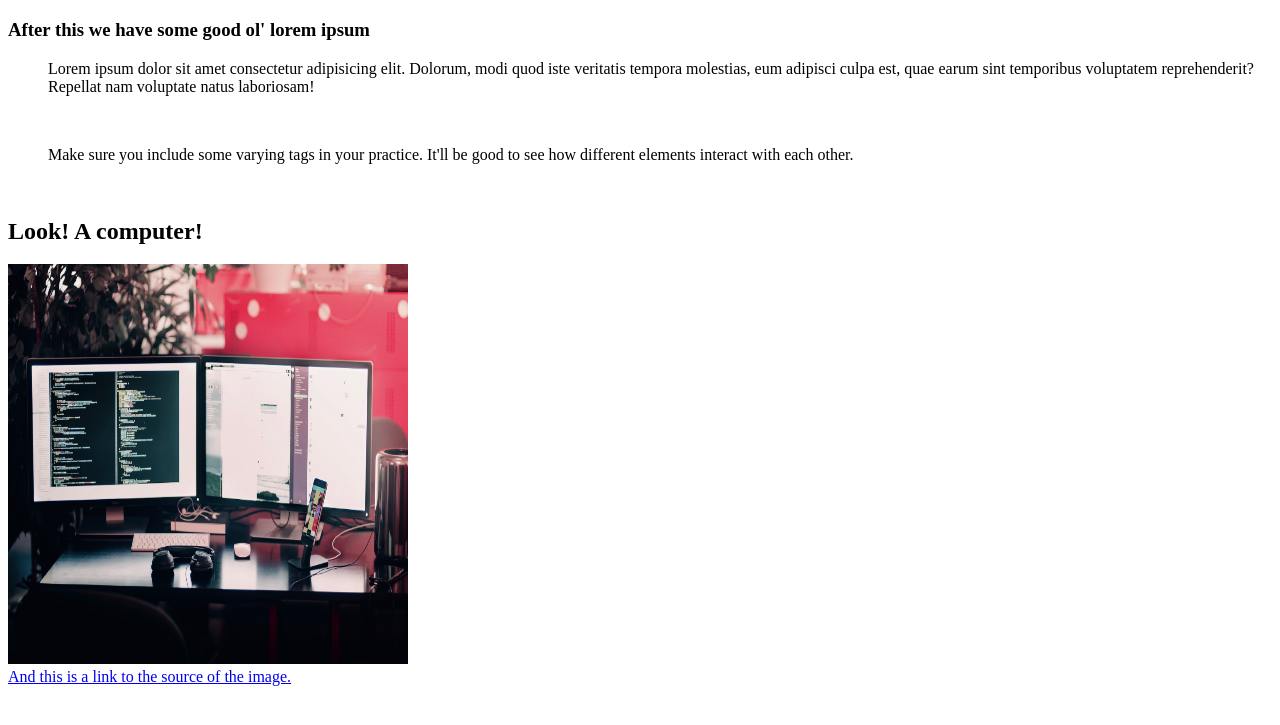
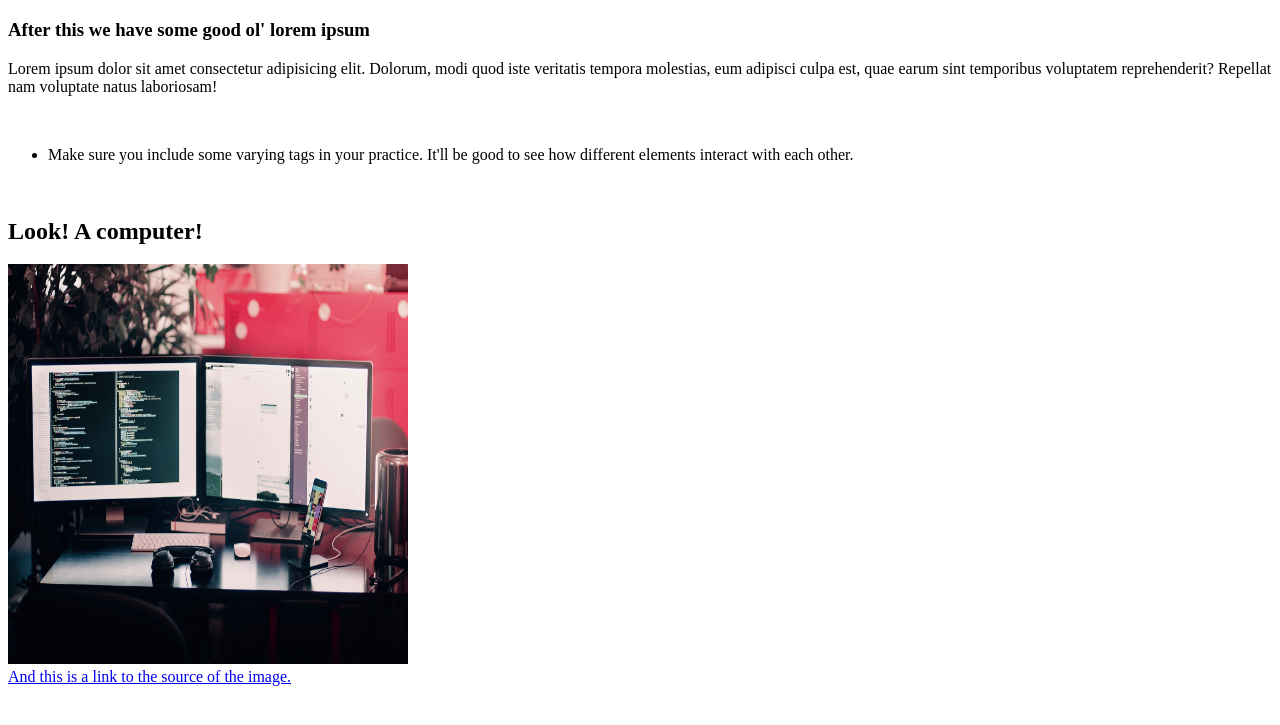
Before and after one commit to Cheorona/BasicHTMLTags, a plain HTML site: page index.html in a window 1280 px wide. Shown: the part 61-786 px from the top of the page. Drawn offline with Linux system fonts and the light colour scheme.

Commit message:
Index Assignment

```diff
--- a/index.html
+++ b/index.html
@@ -11,13 +11,13 @@
 
     <h3>After this we have some good ol' lorem ipsum</h3>
 
-    <ul>
-
     <p>Lorem ipsum dolor sit amet consectetur adipisicing elit. Dolorum, modi quod iste veritatis tempora molestias, eum adipisci culpa est, quae earum sint temporibus voluptatem reprehenderit? Repellat nam voluptate natus laboriosam!</p>
 
     <br />
 
-    <p>Make sure you include some varying tags in your practice. It'll be good to see how different elements interact with each other.</p>
+    <ul>
+
+    <p><li>Make sure you include some varying tags in your practice. It'll be good to see how different elements interact with each other.</li></p>
 
     <br />
 
```
